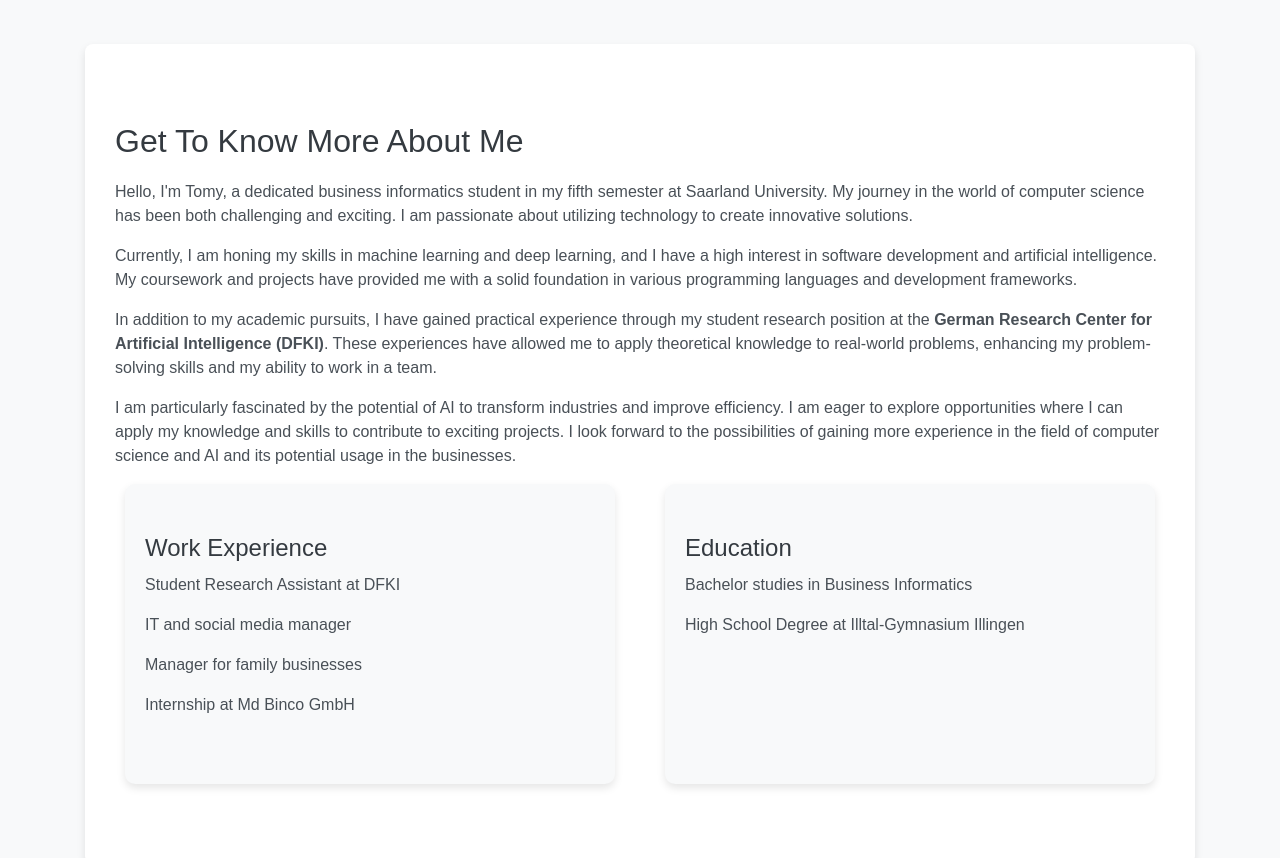
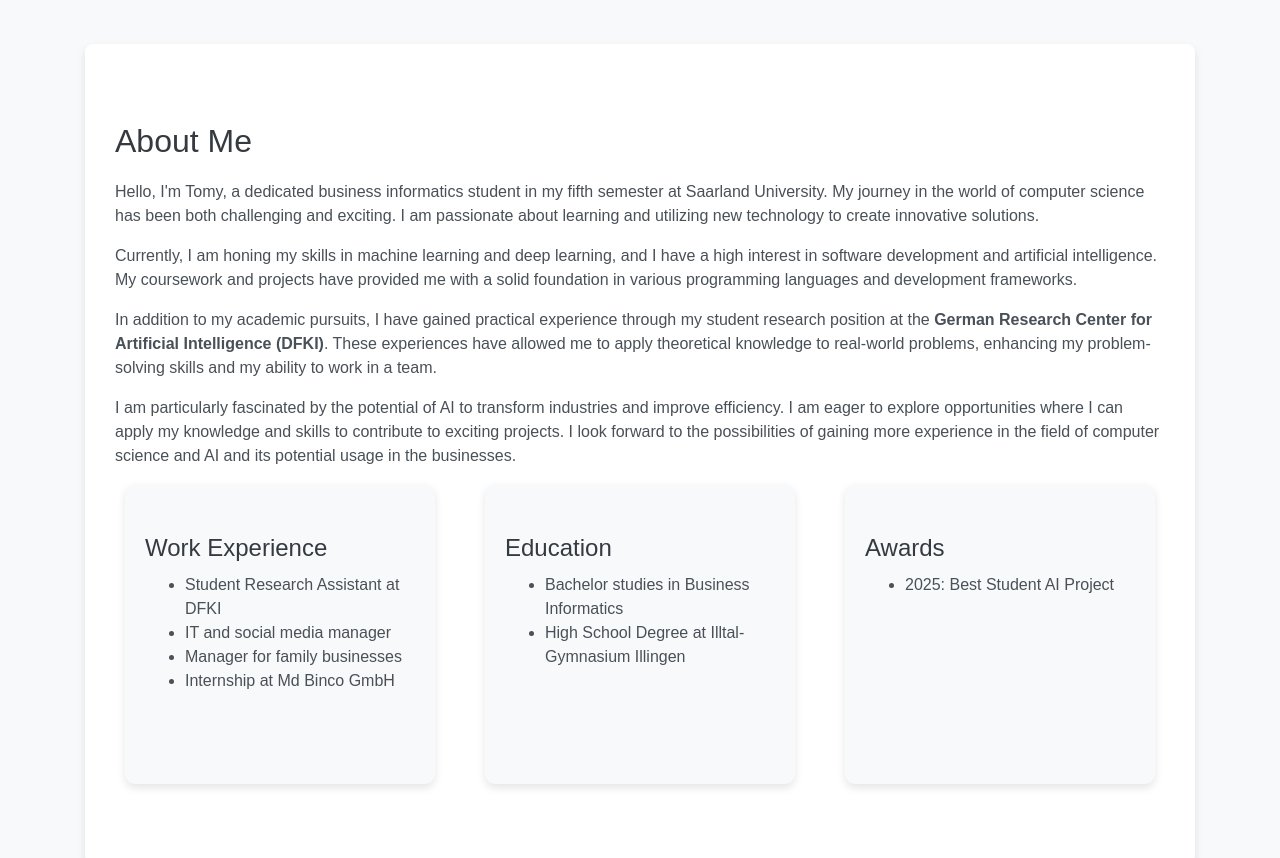
Before and after one commit to TomyLeHuy/tomylehuy.github.io, a plain HTML site: page index.html in a window 1280 px wide. Shown: the part 860-1718 px from the top of the page. Drawn offline with nearby package versions, Linux system fonts and the light colour scheme.

Commit message:
added award

```diff
--- a/index.html
+++ b/index.html
@@ -40,6 +40,9 @@
                     <li class="nav-item">
                         <a class="nav-link" href="#certificates">Certificates</a>
                     </li>
+                    <li class="nav-item">
+                        <a class="nav-link" href="#awards">Awards</a>
+                    </li>
                 </ul>
             </div>
         </div>
@@ -72,27 +75,39 @@
         <section id="about" class="text-center mt-5 pt-5">
             <div class="row align-items-center">
                 <div class="col-md-12 text-left">
-                    <h2>Get To Know More About Me</h2>
-                    <p>Hello, I'm Tomy, a dedicated business informatics student in my fifth semester at Saarland University. My journey in the world of computer science has been both challenging and exciting. I am passionate about utilizing technology to create innovative solutions.</p>
+                    <h2>About Me</h2>
+                    <p>Hello, I'm Tomy, a dedicated business informatics student in my fifth semester at Saarland University. My journey in the world of computer science has been both challenging and exciting. I am passionate about learning and utilizing new technology to create innovative solutions.</p>
                     <p>Currently, I am honing my skills in machine learning and deep learning, and I have a high interest in software development and artificial intelligence. My coursework and projects have provided me with a solid foundation in various programming languages and development frameworks.</p>
                     <p>In addition to my academic pursuits, I have gained practical experience through my student research position at the <strong>German Research Center for Artificial Intelligence (DFKI)</strong>. These experiences have allowed me to apply theoretical knowledge to real-world problems, enhancing my problem-solving skills and my ability to work in a team.</p>
                     <p>I am particularly fascinated by the potential of AI to transform industries and improve efficiency. I am eager to explore opportunities where I can apply my knowledge and skills to contribute to exciting projects. I look forward to the possibilities of gaining more experience in the field of computer science and AI and its potential usage in the businesses. </p>
                     <div class="row">
-                        <div class="col-md-6">
+                        <div class="col-md-4">
                             <div class="info-box">
                                 <h4>Work Experience</h4>
-                                <p>Student Research Assistant at DFKI</p>
-                                <p>IT and social media manager </p>
-                                <p>Manager for family businesses </p>
-                                <p>Internship at Md Binco GmbH</p>
+                                 <ul>
+                                    <li>Student Research Assistant at DFKI</li>
+                                    <li>IT and social media manager </li>
+                                    <li>Manager for family businesses </li>
+                                    <li>Internship at Md Binco GmbH</li>
+                                </ul>
+                            </div>
+
+                        </div>
+                        <div class="col-md-4">
+                            <div class="info-box">
+                                <h4>Education</h4>
+                                <ul>
+                                    <li>Bachelor studies in Business Informatics</li>
+                                    <li>High School Degree at Illtal-Gymnasium Illingen</li>
+                                </ul>
                             </div>
                         </div>
-                        <div class="col-md-6">
+                        <div class="col-md-4">
                             <div class="info-box">
-                                <h4>Education</h4>
-                                <p>Bachelor studies in Business Informatics</p>
-                                <p>High School Degree at Illtal-Gymnasium Illingen</p>
-
+                                <h4>Awards</h4>
+                                <ul>
+                                    <li>2025: Best Student AI Project</li>
+                                </ul>
                             </div>
                         </div>
                     </div>
@@ -233,7 +248,12 @@
                 <a href="IHK_Zeugnis.pdf" class="btn btn-outline-dark" download>Download IHK instructor certificate</a>
             </p>
         </section>
-
+        <section id="awards" class="text-center mt-5 pt-5">
+            <h2 class="mb-4">Awards</h2>
+            <p>
+                <a href="KIU.pdf" class="btn btn-outline-dark" download>Download Best AI Project Award</a>
+            </p>
+        </section>
     </div>
 
 
--- a/styles.css
+++ b/styles.css
@@ -250,6 +250,13 @@ p, ul, li {
     border-radius: 8px;
     box-shadow: 0 4px 8px rgba(0, 0, 0, 0.1);
 }
+#awards {
+    padding: 60px 0;
+    background-color: #ffffff;
+    margin-bottom: 40px;
+    border-radius: 8px;
+    box-shadow: 0 4px 8px rgba(0, 0, 0, 0.1);
+}
 
 #resume .btn {
     margin: 20px 0;
```
Also changed, not shown: 2 other files.
